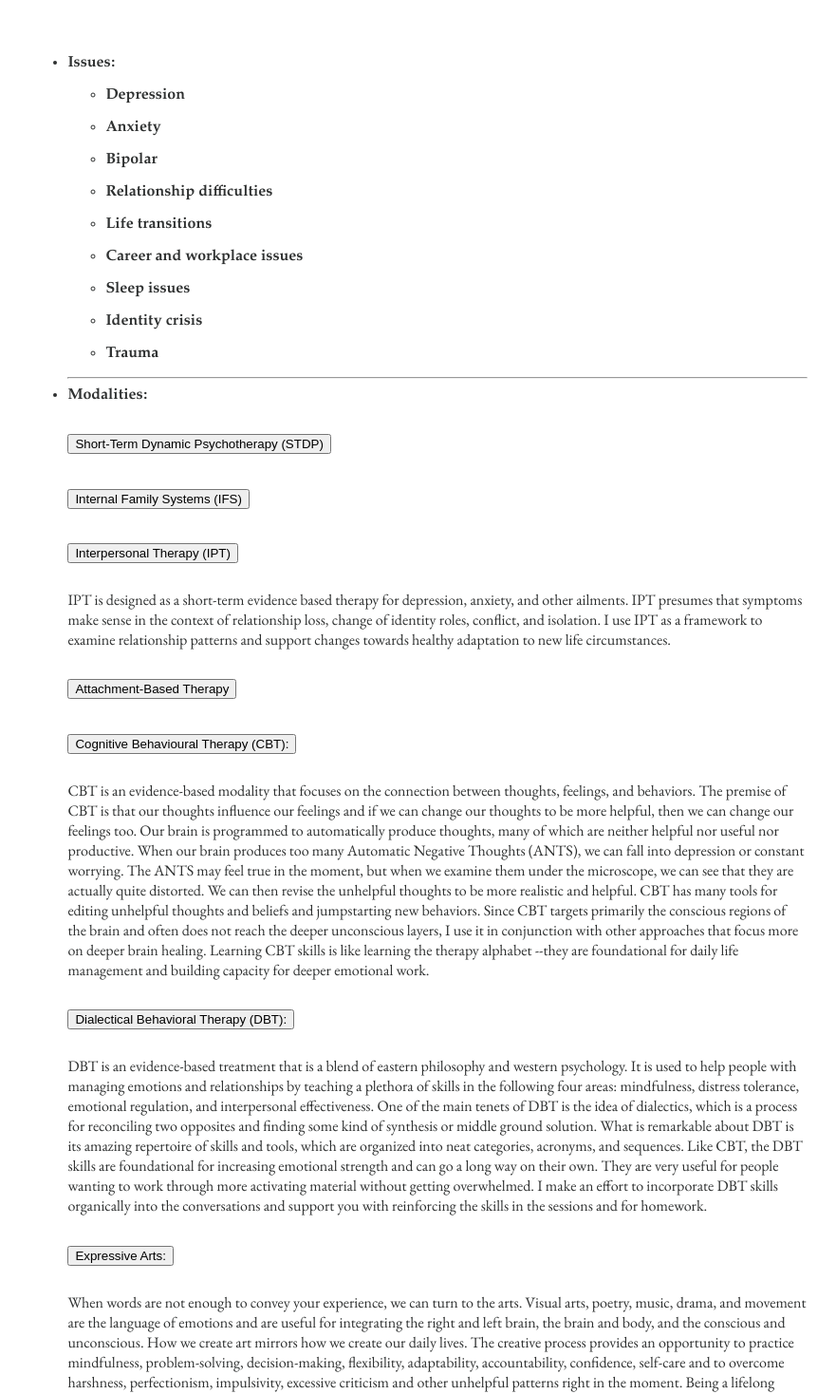
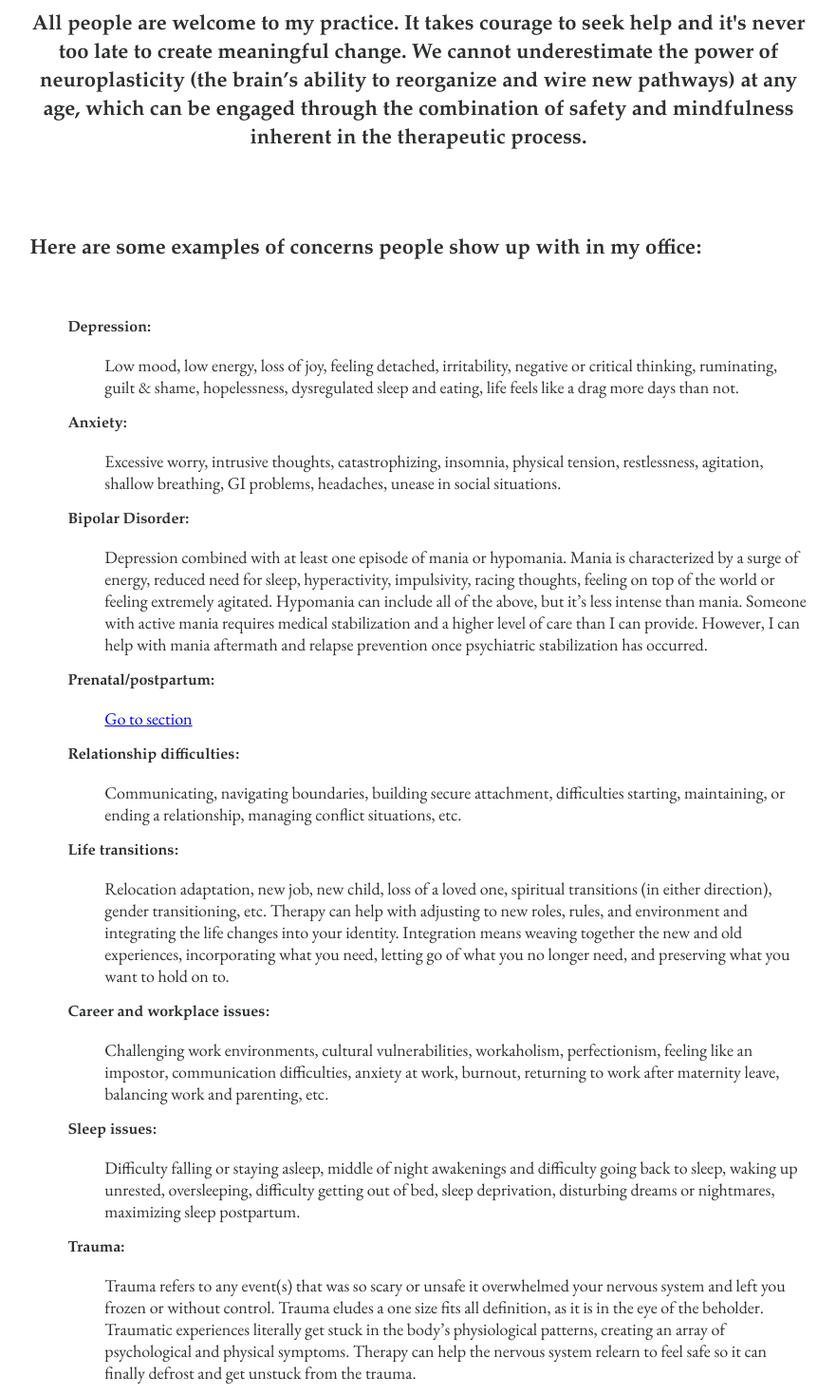
Before and after one commit to eliyab1/ruthie, a React (Create React App) app in the folder src/: page /services/individual in a window 1280 px wide. Shown: the part 720-2188 px from the top of the page at 95% size, without its empty margins (199-1080 px from the left). Built offline with nearby package versions, Linux system fonts and the light colour scheme; the HTML template or start-up script is replaced by a standard one.

Commit message:
removed pic from carousel added content to indiv and resources added form to contact

```diff
--- a/src/App.css
+++ b/src/App.css
@@ -87,6 +87,8 @@ h3 {font-size: 2.75vmin; font-weight: bold; line-height: 3.75vmin;}
 
 h4 {font-size: 2.25vmin; font-weight: bold;}
 
+p {font-size: 2.25vmin;}
+
 a {font-size: 2.25vmin;}
 
 li {margin-bottom: 15px; text-align: left;}
--- a/src/Contact.js
+++ b/src/Contact.js
@@ -1,8 +1,46 @@
+import {Button} from "react-bootstrap"
 import { useEffect } from "react"
+import { Card, FloatingLabel, Form, FormControl, FormGroup } from "react-bootstrap"
 export default function Contact() {
     useEffect(()=>{document.title="Contact | Mental Fitness Therapy"},[])
-    return <div className="page-content"><h3>Feel free to call or send me a message to set up an appointment or if you have any other questions.
+    return <><div className="page-content"><h3>Feel free to call or send me a message to set up an appointment or if you have any other questions.
         Please keep in mind that electronic messaging is not a secure form of communication so it’s best to leave sensitive information out.  If you need help with a psychiatric emergency, call 911 immediately.</h3><br />
     <h3>Phone number: <a href="tel:6504197004">650-419-7004</a> </h3><br />
     <h3>Email: <a href="mailto:ruthie@mentalfitnesstherapy.org">ruthie@mentalfitnesstherapy.org</a></h3></div>
+
+    <Card className="w-50 mx-auto mb-5 border-4 border-secondary">
+        <Card.Body>
+        <Card.Title className="text-center">
+            <u>Contact Form</u>
+        </Card.Title>
+    <Form className="py-4 w-50 mx-auto">
+        <FloatingLabel controlId="floatingFirstName" label="First Name" className="mb-3">
+            <FormControl type="text" placeholder="Johnny" />
+        </FloatingLabel>
+        <FloatingLabel controlId="floatingLastName" label="Last Name" className="mb-3">
+            <FormControl type="text" placeholder="Appleseed" />
+        </FloatingLabel>
+        <FloatingLabel controlId="floatingEmail" label="Email" className="mb-3">
+            <FormControl type="email" placeholder="name@example.com" />
+        </FloatingLabel>
+        <FloatingLabel controlId="floatingTel" label="Phone Number" className="mb-3">
+            <FormControl type="tel" placeholder="(201)-555-5555" />
+            <Form.Text id="telHelpBlock" muted >
+            (where it is okay to leave a message)
+            </Form.Text>
+        </FloatingLabel>
+
+        <Form.Select aria-label="select" style={{ "whiteSpace":"normal" }} className="mb-3">
+            <option>Preferred method of contact</option>
+            <option value="Phone">Phone</option>
+            <option value="Email">Email</option>
+        </Form.Select>
+        <FormGroup controlId="controlMessageTextArea" className="mb-3">
+            <FormControl as="textarea" placeholder="Type your message here" className="h-50"/>
+        </FormGroup>
+        <Button type="submit" variant="primary">Submit</Button>
+    </Form>
+    </Card.Body>
+    </Card>
+    </>
 }
--- a/src/IndividualTherapy.js
+++ b/src/IndividualTherapy.js
@@ -1,25 +1,54 @@
 import { useEffect } from "react"
 import { Accordion } from "react-bootstrap"
+import { Link } from "react-router-dom"
 export default function IndividualTherapy() {
     useEffect(()=>{document.title="Individual Therapy | Mental Fitness Therapy"},[])
     return <>
-        <div className="individualDiv" style={{ "marginBottom":"14%" }}>
-            <h2 style={{ "textAlign":"center","marginTop":"6%" }}>“If you are your own problem, then you can be your own solution.“</h2><br />
-            <ul style={{ "margin":"4% 18% 8% 18%" }}>
-                <li>Issues: </li>
-                <ul>
-                    <li>Depression</li>
-                    <li>Anxiety</li>
-                    <li>Bipolar</li>
-                    <li>Relationship difficulties</li>
-                    <li>Life transitions</li>
-                    <li>Career and workplace issues</li>
-                    <li>Sleep issues</li>
-                    <li>Identity crisis</li>
-                    <li>Trauma</li>
+        <div className="individualDiv" style={{ "margin":"3% 18% 14% 18%" }}>
+            <h2 style={{ "textAlign":"center"}}><u>Individual Therapy</u></h2><br /><br />
+            <h3 style={{ "textAlign":"center"}}>All people are welcome to my practice. It takes courage to seek help and it's never too late to create meaningful change.
+                We cannot underestimate the power of neuroplasticity (the brain’s ability to reorganize and wire new pathways) at any age,
+                which can be engaged through the combination of safety and mindfulness inherent in the therapeutic process.</h3>
+            <br />
+            <br />
+            <h3>Here are some examples of concerns people show up with in my office:</h3>
+            <br />
+            <ul style={{ "listStyleType":"none" }}>
+                <li>Depression:</li>
+                    <p>Low mood, low energy, loss of joy, feeling detached, irritability, negative or critical thinking, ruminating, guilt &amp; shame, hopelessness,
+                        dysregulated sleep and eating, life feels like a drag more days than not.</p>
+                <li>Anxiety:</li>
+                    <p>Excessive worry, intrusive thoughts, catastrophizing, insomnia, physical tension, restlessness, agitation, shallow breathing, GI problems,
+                        headaches, unease in social situations.</p>
+                <li>Bipolar Disorder:</li>
+                    <p>Depression combined with at least one episode of mania or hypomania. Mania is characterized by a surge of energy, reduced need for sleep,
+                        hyperactivity, impulsivity, racing thoughts, feeling on top of the world or feeling extremely agitated.  Hypomania can include all of the
+                        above, but it’s less intense than mania. Someone with active mania requires medical stabilization and a higher level of care than I can provide.
+                        However, I can help with mania aftermath and relapse prevention once psychiatric stabilization has occurred.</p>
+                <li>Prenatal/postpartum:</li>
+                    <p><Link to="/services/postpartumparents">Go to section</Link></p>
+                <li>Relationship difficulties:</li>
+                    <p>Communicating, navigating boundaries, building secure attachment, difficulties starting, maintaining, or ending a relationship, managing
+                        conflict situations, etc.</p>
+                <li>Life transitions:</li>
+                    <p>Relocation adaptation, new job, new child, loss of a loved one, spiritual transitions (in either direction), gender transitioning, etc.
+                        Therapy can help with adjusting to new roles, rules, and environment and integrating the life changes into your identity. Integration
+                        means weaving together the new and old experiences, incorporating what you need, letting go of what you no longer need, and preserving
+                        what you want to hold on to.</p>
+                <li>Career and workplace issues:</li>
+                    <p>Challenging work environments, cultural vulnerabilities,  workaholism, perfectionism, feeling like an impostor, communication difficulties,
+                        anxiety at work, burnout, returning to work after maternity leave, balancing work and parenting, etc.</p>
+                <li>Sleep issues:</li>
+                    <p> Difficulty falling or staying asleep, middle of night awakenings and difficulty going back to sleep, waking up unrested, oversleeping,
+                        difficulty getting out of bed, sleep deprivation, disturbing dreams or nightmares, maximizing sleep postpartum.</p>
+                <li>Trauma:</li>
+                    <p>Trauma refers to any event(s) that was so scary or unsafe it overwhelmed your nervous system and left you frozen or without control.
+                        Trauma eludes a one size fits all definition, as it is in the eye of the beholder. Traumatic experiences literally get stuck in the
+                        body’s physiological patterns, creating an array of  psychological and physical symptoms. Therapy can help the nervous system relearn
+                        to feel safe so it can finally defrost and get unstuck from the trauma.</p>
                 </ul>
                 <hr />
-                <li>Modalities: </li>
+                <h4>Modalities:</h4>
                 <Accordion>
                     <Accordion.Item eventKey="0">
                     <Accordion.Header>Short-Term Dynamic Psychotherapy (STDP)</Accordion.Header>
@@ -83,7 +112,6 @@ export default function IndividualTherapy() {
                     physical pain, insomnia, phobias, and trauma activation. This is a great tool to practice in the sessions and reinforce at home.</Accordion.Body>
                     </Accordion.Item>
                 </Accordion>
-            </ul>
         </div>
     </>
 }
```
Also changed, not shown: src/Home.js (+11 -55 lines), src/Resources.js (+23 -22 lines).
